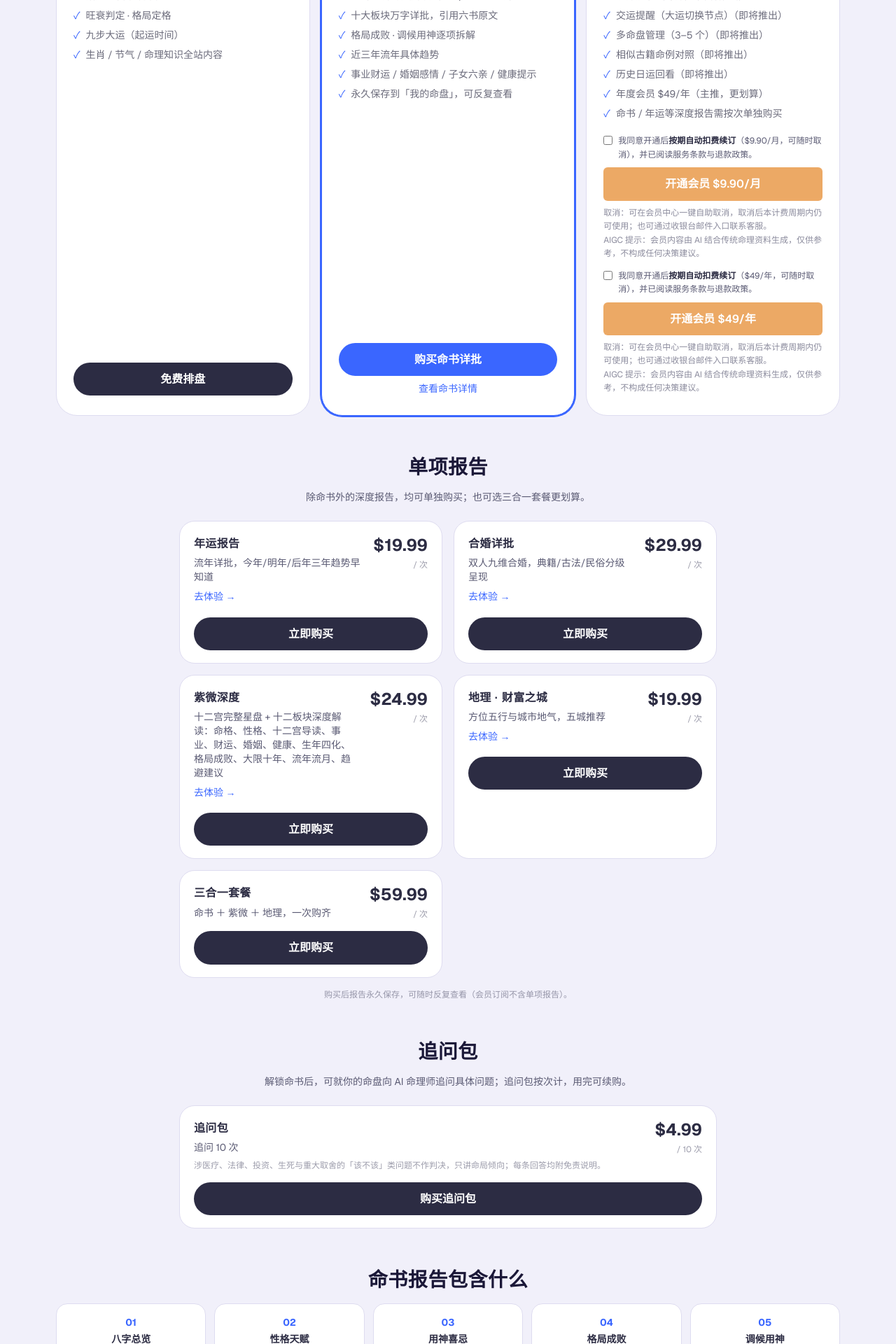
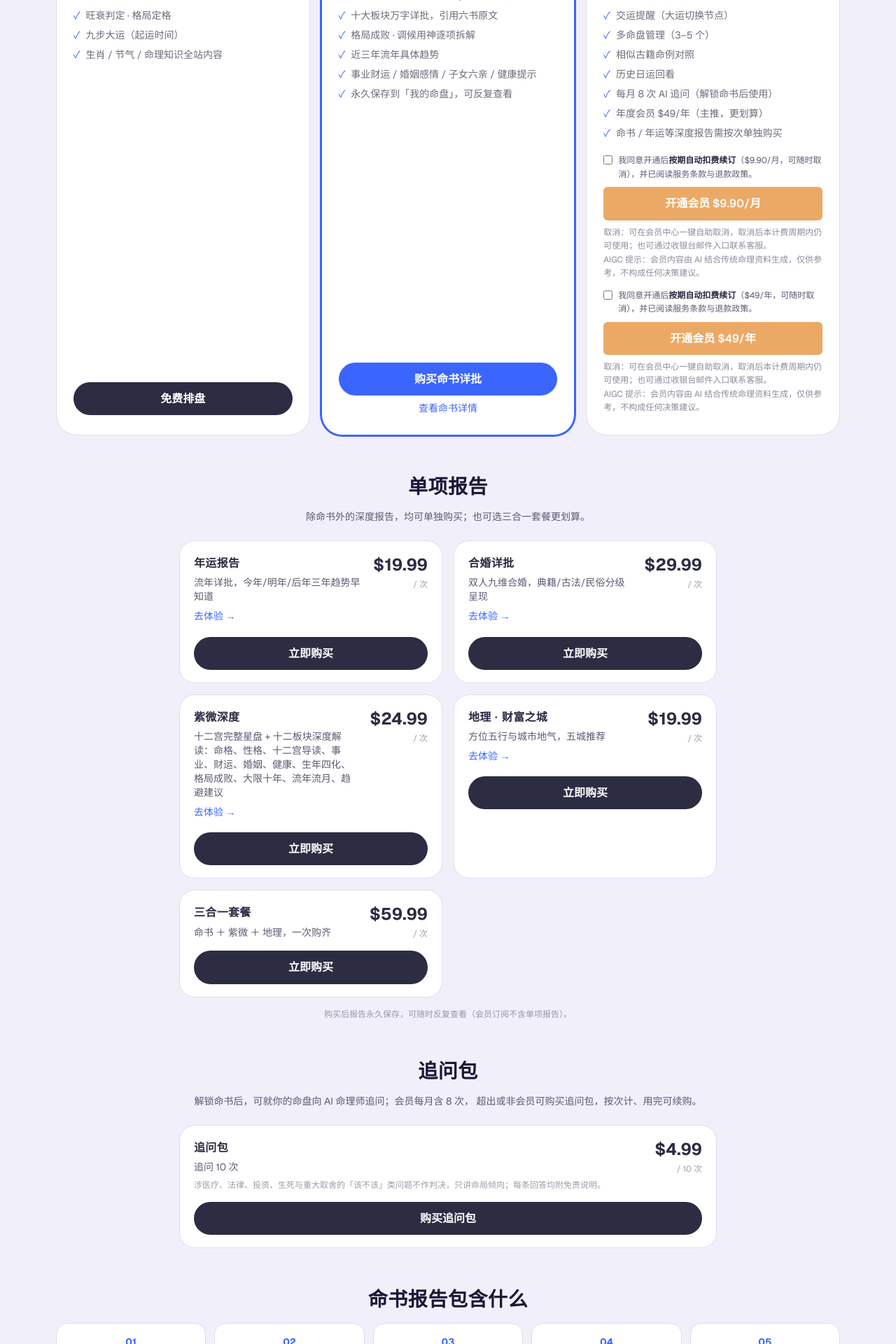
Before and after one commit to jinchenlawrence-byte/mingcharts, a Next.js app: page /pricing in a window 1280 px wide. Shown: the part 480-2400 px from the top of the page at 70% size. Built offline with nearby package versions, Linux system fonts and the light colour scheme; no server answers.

Commit message:
fix(pricing): 权益对比同步会员每月 8 次追问与已上线权益

```diff
--- a/src/app/pricing/page.tsx
+++ b/src/app/pricing/page.tsx
@@ -10,6 +10,7 @@ import {
   formatPriceUSD,
   ONE_TIME_SKUS,
   ASK_PACK_SIZE,
+  MEMBER_ASK_PER_MONTH,
   type GrantId,
   type SkuId,
 } from '@/lib/pricing'
@@ -18,7 +19,7 @@ import { GRANT_LABELS } from '@/lib/grantLabels'
 
 export const metadata = {
   title: `价格方案：免费排盘 · 命书报告 ${formatPriceUSD(SKUS.fatebook.priceUSD)} · 会员订阅`,
-  description: `八字命理服务价格：免费四柱排盘；${formatPriceUSD(SKUS.fatebook.priceUSD)} 解锁万字命书深度详批（八字总览、性格天赋、用神喜忌、格局成败、调候、大运流年、事业财运、婚姻感情、子女六亲、健康提示）；会员订阅提供日运、流月等持续型内容（即将推出），不含命书等报告。`,
+  description: `八字命理服务价格：免费四柱排盘；${formatPriceUSD(SKUS.fatebook.priceUSD)} 解锁万字命书深度详批（八字总览、性格天赋、用神喜忌、格局成败、调候、大运流年、事业财运、婚姻感情、子女六亲、健康提示）；会员订阅提供日运、流月等持续型内容，另含每月 ${MEMBER_ASK_PER_MONTH} 次追问，不含命书等报告。`,
 }
 
 // ★ 纯展示层：grant → 中文标签已抽到 @/lib/grantLabels（单一事实源，会员中心页共用）。
@@ -113,7 +114,8 @@ const CARDS: PriceCard[] = [
     membership: true,
     // ★ 权益逐项派生自 SUBSCRIPTION_GRANTS：grants 表改了这里自动跟着变，不另写字面量
     features: [
-      ...SUBSCRIPTION_GRANTS.map((g) => `${GRANT_LABELS[g]}（即将推出）`),
+      ...SUBSCRIPTION_GRANTS.map((g) => GRANT_LABELS[g]),
+      `每月 ${MEMBER_ASK_PER_MONTH} 次 AI 追问（解锁命书后使用）`,
       `年度会员 ${formatPriceUSD(SKUS.member_yearly.priceUSD)}/年（主推，更划算）`,
       '命书 / 年运等深度报告需按次单独购买',
     ],
@@ -132,7 +134,7 @@ const FAQS = [
   },
   {
     q: '会员包含命书等报告吗？',
-    a: `不包含。会员是持续型内容订阅，权益为${SUBSCRIPTION_LABELS}（功能陆续上线，现阶段标「即将推出」）；${REPORT_SKU_NAMES}等深度报告均需按次单独购买（命书 ${formatPriceUSD(SKUS.fatebook.priceUSD)}/次）。续费时会员有效期会从原到期日向后叠加。`,
+    a: `不包含。会员是持续型内容订阅，权益为${SUBSCRIPTION_LABELS}，另含每月 ${MEMBER_ASK_PER_MONTH} 次 AI 追问（按自然月重置、不累计，在解锁命书后的命盘页提问）；${REPORT_SKU_NAMES}等深度报告均需按次单独购买（命书 ${formatPriceUSD(SKUS.fatebook.priceUSD)}/次）。续费时会员有效期会从原到期日向后叠加。`,
   },
   {
     q: '购买后可以反复查看吗？',
@@ -160,8 +162,8 @@ interface CompareRow {
   free: boolean
   /** 本行对应的能力；缺省表示免费层自带，两付费列都打勾 */
   grant?: GrantId
-  /** 订阅类能力尚未上线，标签缀「即将推出」 */
-  coming?: boolean
+  /** 会员列单独覆盖（如「追问」为额度型权益，不在 SUBSCRIPTION_GRANTS 内） */
+  member?: boolean
   /** 行尾补充说明（如单项报告的「单项购买 $19.99」） */
   note?: string
 }
@@ -180,14 +182,20 @@ const COMPARE_ROWS: CompareRow[] = [
     note: `单项购买 ${formatPriceUSD(SKUS.annual_report.priceUSD)} · 覆盖今年/明年/后年三年`,
   },
   ...SUBSCRIPTION_GRANTS.map((g) => ({
-    label: GRANT_LABELS[g], free: false, grant: g, coming: true,
+    label: GRANT_LABELS[g], free: false, grant: g,
   })),
+  // ★ 追问为「额度型」权益：会员每月 8 次，非会员/超额走追问包（10 次 / $4.99）。
+  //   次数与价格全部派生自 pricing.ts，不写死数字。
+  {
+    label: 'AI 命理师追问', free: false, grant: 'ask', member: true,
+    note: `解锁命书后使用 · 会员每月 ${MEMBER_ASK_PER_MONTH} 次 · 追问包 ${formatPriceUSD(SKUS.ask_pack.priceUSD)}/${ASK_PACK_SIZE} 次`,
+  },
 ]
 
 function compareCells(row: CompareRow): [boolean, boolean, boolean] {
   // 免费层行（无 grant）两付费列天然包含；其余逐 grants 表现查
   const inFatebook = row.grant ? SKUS.fatebook.grants.includes(row.grant) : true
-  const inMember = row.grant ? SUBSCRIPTION_GRANTS.includes(row.grant) : true
+  const inMember = row.member ?? (row.grant ? SUBSCRIPTION_GRANTS.includes(row.grant) : true)
   return [row.free, inFatebook, inMember]
 }
 
@@ -319,7 +327,8 @@ export default function PricingPage() {
         <section className="mb-14">
           <h2 className="hw-c-h2 hw-c-h2C">追问包</h2>
           <p className="text-sm text-ink-light text-center mb-6">
-            解锁命书后，可就你的命盘向 AI 命理师追问具体问题；追问包按次计，用完可续购。
+            解锁命书后，可就你的命盘向 AI 命理师追问；会员每月含 {MEMBER_ASK_PER_MONTH} 次，
+            超出或非会员可购买追问包，按次计、用完可续购。
           </p>
           <div className="hw-c-box flex flex-col gap-4 max-w-3xl mx-auto">
             <div className="flex items-start justify-between gap-4">
@@ -379,9 +388,6 @@ export default function PricingPage() {
                     <tr key={row.label}>
                       <td>
                         {row.label}
-                        {row.coming && (
-                          <span className="ml-2 text-xs text-[#3a66ff]">即将推出</span>
-                        )}
                         {row.note && (
                           <span className="ml-2 text-xs text-ink-light/40 whitespace-normal">{row.note}</span>
                         )}
```
